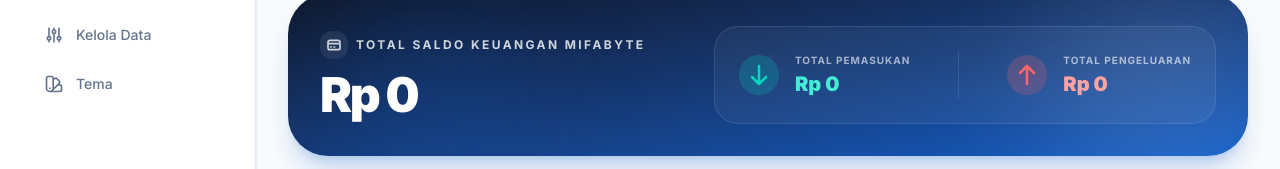
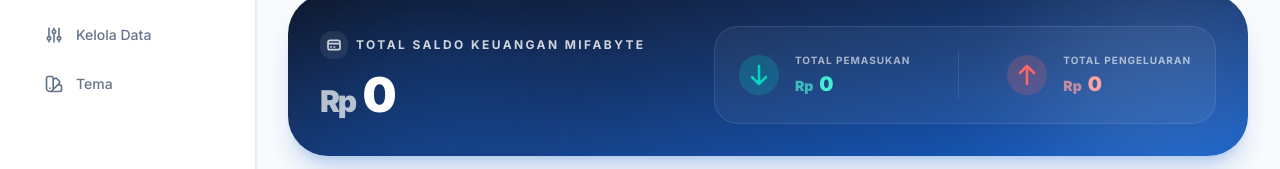
Before and after one commit to MakdumIbrohim/mifabye-finance, a Next.js app: page /dashboard in a window 1280 px wide. Shown: the part 190-359 px from the top of the page. Built offline with nearby package versions, Linux system fonts and the light colour scheme; no server answers.

Commit message:
feat: refactor financial cards to display currency prefix with consistent styling and locale formatting

```diff
--- a/app/(dashboard)/dashboard/page.tsx
+++ b/app/(dashboard)/dashboard/page.tsx
@@ -221,8 +221,18 @@ export default function DashboardPage() {
               </div>
               <span className="text-xs font-bold uppercase tracking-[0.2em]">Total Saldo Keuangan Mifabyte</span>
             </div>
-            <h2 className="text-5xl font-black tracking-tighter">
-              {isLoading ? <><span className="text-4xl mr-1">Rp</span><LoadingDots /></> : formatCurrency(totalBalance)}
+            <h2 className="text-5xl font-black tracking-tighter flex items-baseline">
+              {isLoading ? (
+                <>
+                  <span className="text-3xl opacity-70 mr-2">Rp</span>
+                  <LoadingDots />
+                </>
+              ) : (
+                <>
+                  <span className="text-3xl opacity-70 mr-2">Rp</span>
+                  {totalBalance.toLocaleString("id-ID")}
+                </>
+              )}
             </h2>
           </div>
 
@@ -233,7 +243,19 @@ export default function DashboardPage() {
               </div>
               <div>
                 <p className="text-[10px] font-bold opacity-60 uppercase tracking-widest mb-0.5">Total Pemasukan</p>
-                <p className="text-xl font-black text-teal-300">{isLoading ? <>Rp <LoadingDots /></> : formatCurrency(totalIncome)}</p>
+                <p className="text-xl font-black text-teal-300 flex items-baseline">
+                  {isLoading ? (
+                    <>
+                      <span className="text-sm opacity-70 mr-1.5">Rp</span>
+                      <LoadingDots />
+                    </>
+                  ) : (
+                    <>
+                      <span className="text-sm opacity-70 mr-1.5">Rp</span>
+                      {totalIncome.toLocaleString("id-ID")}
+                    </>
+                  )}
+                </p>
               </div>
             </div>
 
@@ -245,7 +267,19 @@ export default function DashboardPage() {
               </div>
               <div>
                 <p className="text-[10px] font-bold opacity-60 uppercase tracking-widest mb-0.5">Total Pengeluaran</p>
-                <p className="text-xl font-black text-red-300">{isLoading ? <>Rp <LoadingDots /></> : formatCurrency(totalExpense)}</p>
+                <p className="text-xl font-black text-red-300 flex items-baseline">
+                  {isLoading ? (
+                    <>
+                      <span className="text-sm opacity-70 mr-1.5">Rp</span>
+                      <LoadingDots />
+                    </>
+                  ) : (
+                    <>
+                      <span className="text-sm opacity-70 mr-1.5">Rp</span>
+                      {totalExpense.toLocaleString("id-ID")}
+                    </>
+                  )}
+                </p>
               </div>
             </div>
           </div>
```
